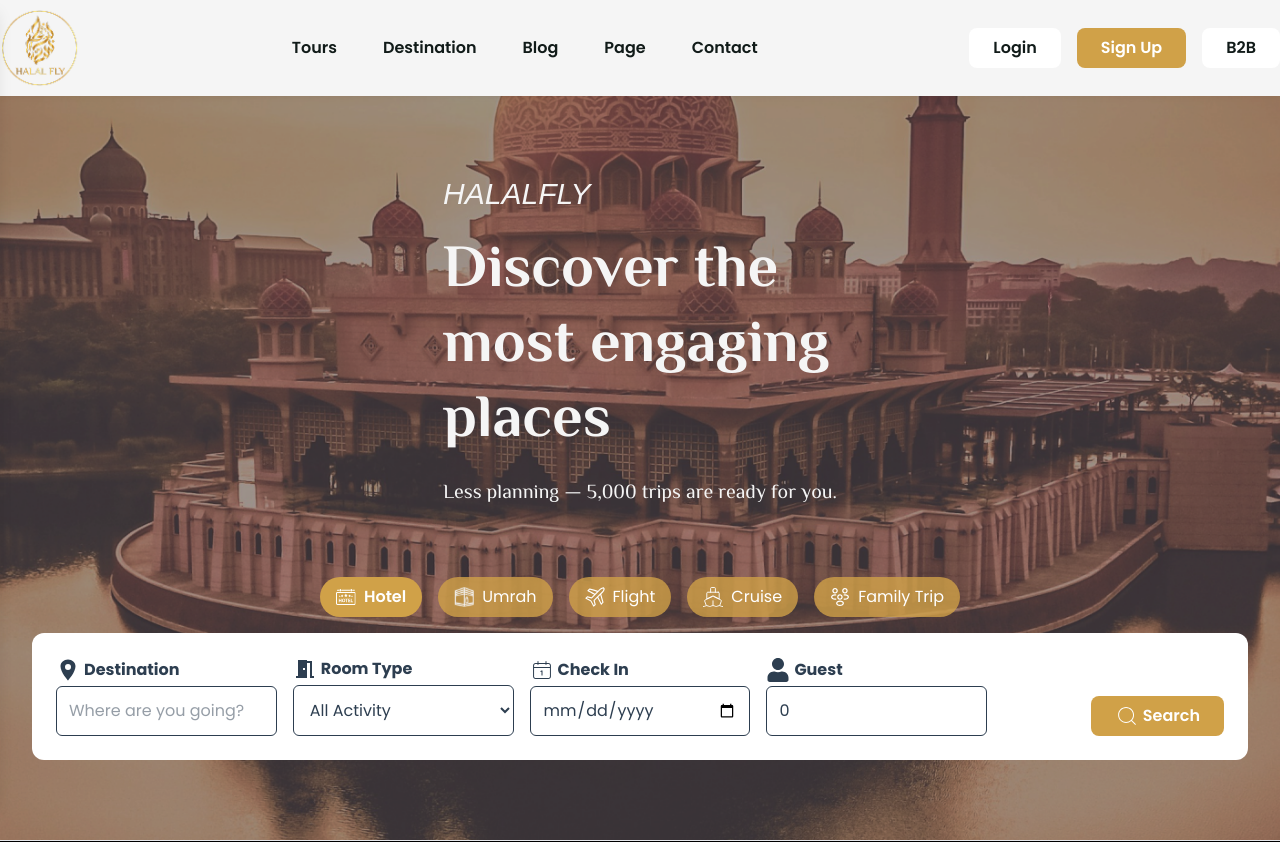
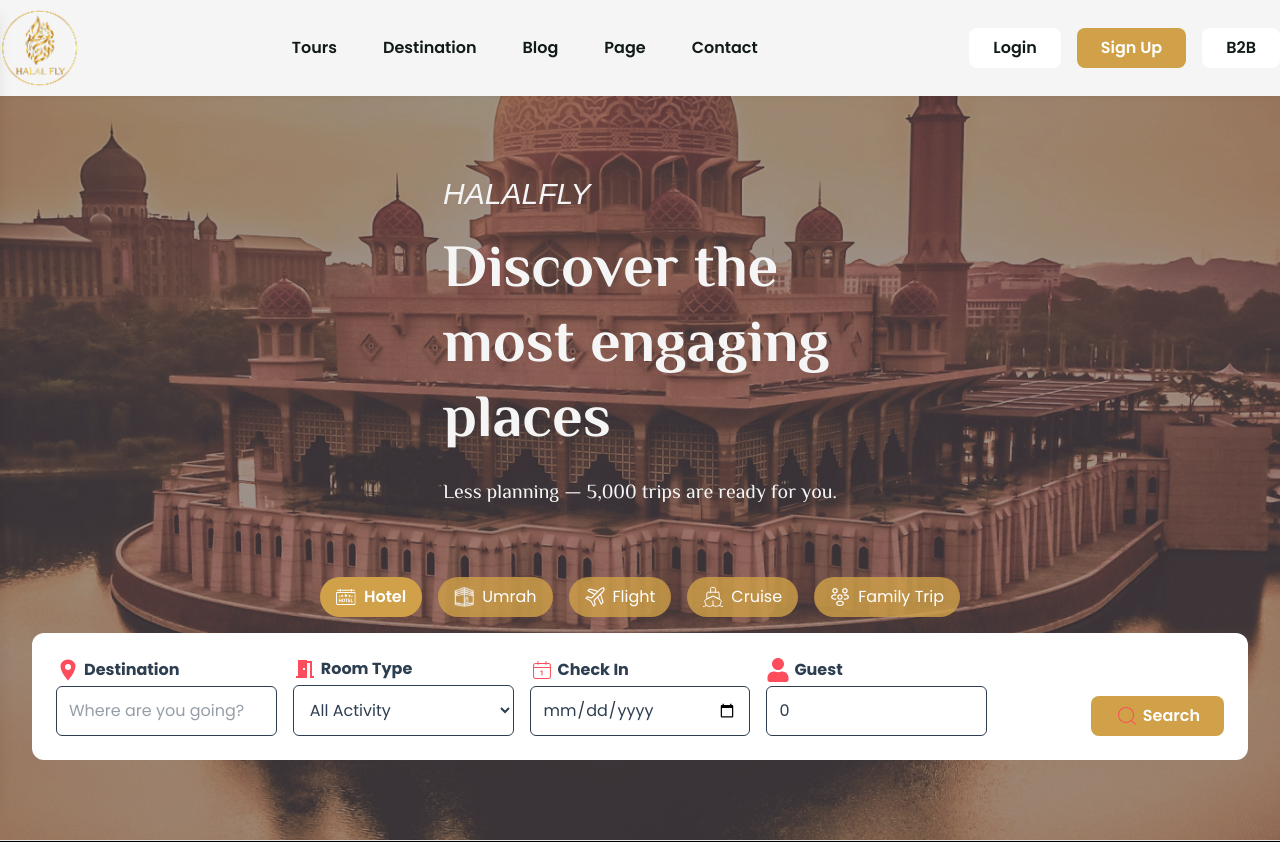
Before and after one commit to theashrafislam/halal-fly-v1, a Next.js app: page / in a window 1280 px wide. Shown: the top 842 px of the page. Built offline with nearby package versions, Linux system fonts and the light colour scheme; a web font is replaced by a local one.

Commit message:
fixed color issue of hero section

```diff
--- a/src/app/Components/Home/HeroSection/HeroSection.jsx
+++ b/src/app/Components/Home/HeroSection/HeroSection.jsx
@@ -67,7 +67,7 @@ const HeroSection = () => {
               {/* Destination */}
               <div className="flex flex-col gap-1">
                 <label className="text-base font-bold flex items-center gap-1">
-                  <IoLocationSharp className="text-2xl" />
+                  <IoLocationSharp className="text-2xl text-[#FD4C5C]" />
                   <span>Destination</span>
                 </label>
                 <input
@@ -80,7 +80,7 @@ const HeroSection = () => {
               {/* Room Type */}
               <div className="flex flex-col gap-1">
                 <label className="text-base font-bold flex items-center gap-1">
-                  <MdMeetingRoom className="text-2xl" />
+                  <MdMeetingRoom className="text-2xl text-[#FD4C5C]" />
                   <span>Room Type</span>
                 </label>
                 <select className="border p-3 rounded-md w-full">
@@ -94,7 +94,7 @@ const HeroSection = () => {
                   htmlFor="checkIn"
                   className="text-base font-bold flex items-center gap-1"
                 >
-                  <CiCalendarDate className="text-2xl" />
+                  <CiCalendarDate className="text-2xl text-[#FD4C5C]" />
                   <span>Check In</span>
                 </label>
                 <input
@@ -107,7 +107,7 @@ const HeroSection = () => {
               {/* Guest */}
               <div className="flex flex-col gap-1">
                 <label className="text-base font-bold flex items-center gap-1">
-                  <FaUser className="text-2xl" />
+                  <FaUser className="text-2xl text-[#FD4C5C]" />
                   <span>Guest</span>
                 </label>
                 <p className="p-3 border rounded-md">0</p>
@@ -116,7 +116,7 @@ const HeroSection = () => {
               {/* Search Button */}
               <div className="flex justify-end w-full">
                 <button className="btn-primary flex items-center justify-center gap-1 px-6 py-3 rounded-md w-full md:w-auto">
-                  <CiSearch className="text-2xl" />
+                  <CiSearch className="text-2xl text-[#FD4C5C]" />
                   <span>Search</span>
                 </button>
               </div>
```
